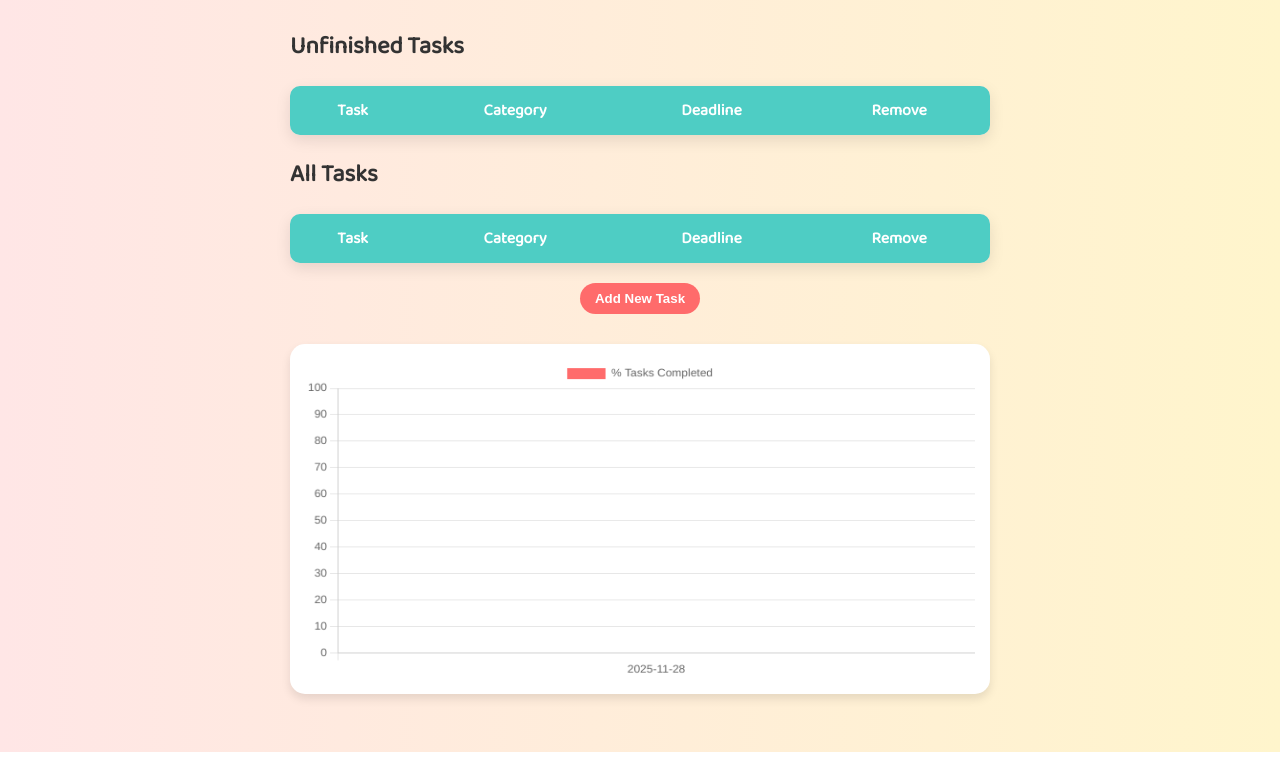
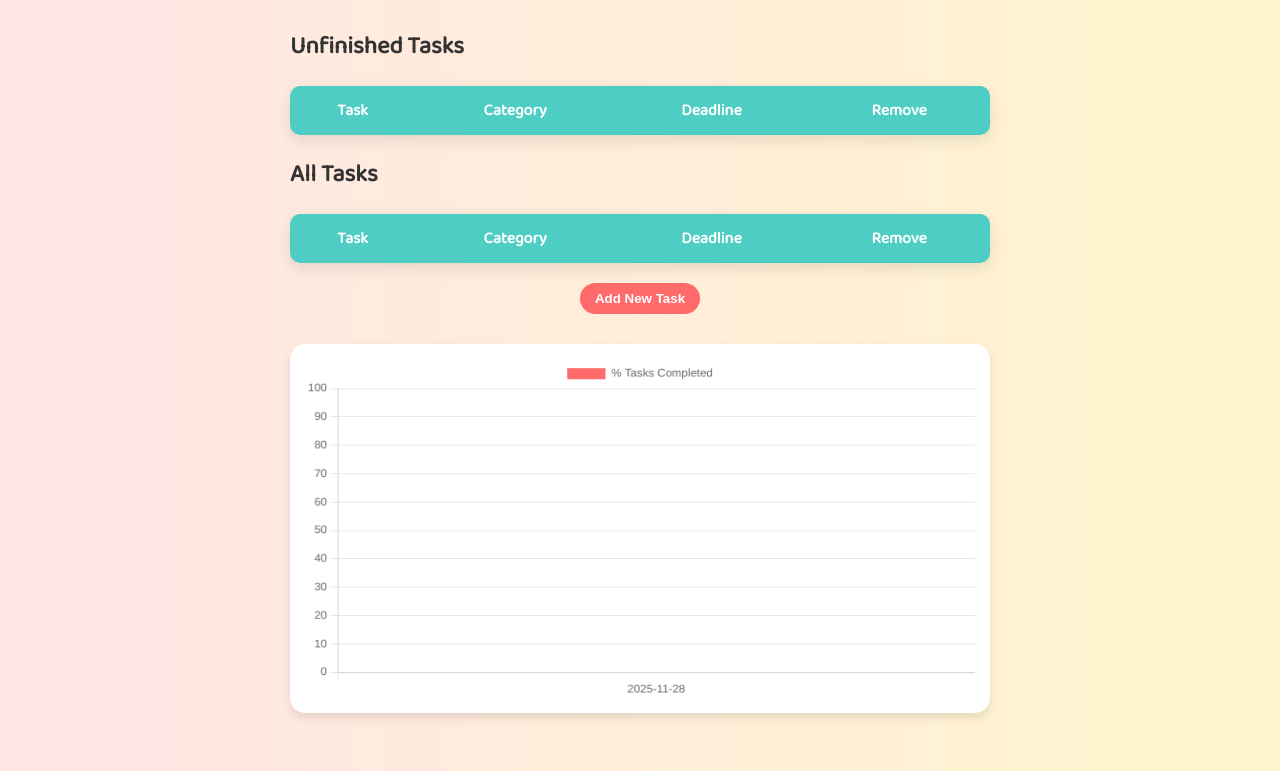
Before and after one commit to LemonzLimez1990/Daily-Task-Tracker, a plain HTML site: page index.html in a window 1280 px wide. Shown: the part 154-925 px from the top of the page. Drawn offline with nearby package versions, Linux system fonts and the light colour scheme.

Commit message:
Update index.html

```diff
--- a/index.html
+++ b/index.html
@@ -102,6 +102,7 @@
     padding: 15px;
     box-shadow: 0 5px 10px rgba(0,0,0,0.1);
     margin-bottom: 30px;
+    max-width: 100%;
   }
 </style>
 </head>
@@ -140,7 +141,7 @@
 
   <button id="addTask">Add New Task</button>
 
-  <canvas id="progressChart" style="max-width: 100%;"></canvas>
+  <canvas id="progressChart" style="height: 300px;"></canvas>
 
 </div>
 
@@ -308,7 +309,12 @@ document.getElementById("addTask").onclick = addNewTask;
 // ===== PROGRESS CHART =====
 function renderProgress() {
   const ctx = document.getElementById("progressChart").getContext("2d");
-  const labels = Object.keys(dailyProgress).slice(-7);
+
+  // Sort last 7 days chronologically
+  const labels = Object.keys(dailyProgress)
+    .sort((a,b) => new Date(a) - new Date(b))
+    .slice(-7);
+
   const data = labels.map(day => {
     const entries = dailyProgress[day];
     const completed = Object.values(entries).filter(v => v).length;
@@ -320,15 +326,8 @@ function renderProgress() {
 
   window.myChart = new Chart(ctx, {
     type: "bar",
-    data: {
-      labels,
-      datasets: [
-        { label: "% Tasks Completed", data, backgroundColor: "#ff6b6b" }
-      ]
-    },
-    options: {
-      scales: { y: { beginAtZero: true, max: 100 } }
-    }
+    data: { labels, datasets: [{ label: "% Tasks Completed", data, backgroundColor: "#ff6b6b" }] },
+    options: { scales: { y: { beginAtZero: true, max: 100 } } }
   });
 }
 
```
